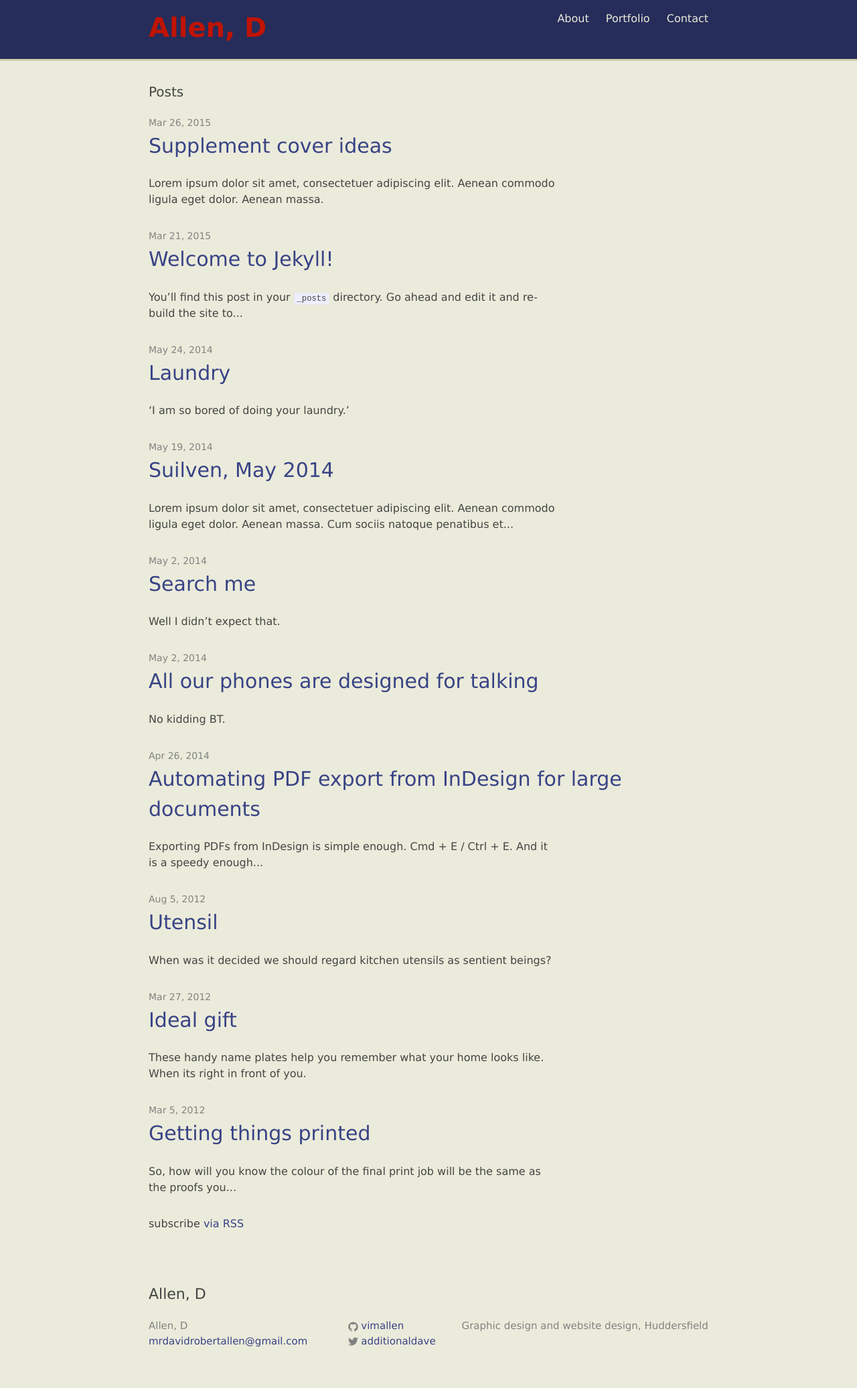
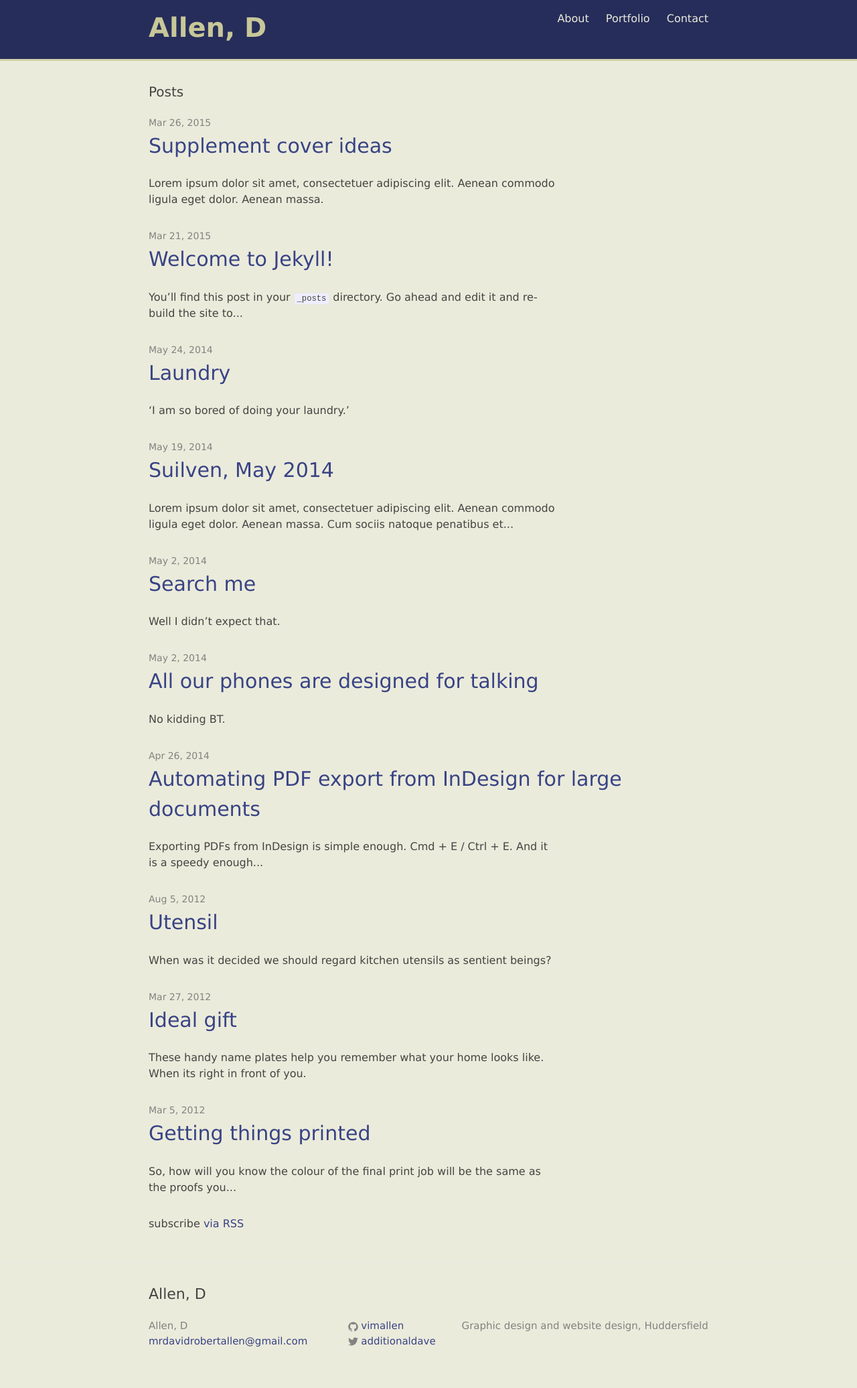
Before and after one commit to vimallen/allend, a Jekyll site: the page built from index.html, in a window 1280 px wide. Shown: the whole page at 67% size. Built offline with Jekyll 4.4.1, drawn with Linux system fonts in a browser that asks for light colours.

Commit message:
Pre-grid

```diff
--- a/_sass/_base.scss
+++ b/_sass/_base.scss
@@ -58,6 +58,7 @@
 figure > img {
     display: block;
 	margin-bottom: 3em;
+	border: 3px solid lighten($background-color, 6%);
 }
 
 figcaption {
--- a/_sass/_layout.scss
+++ b/_sass/_layout.scss
@@ -30,7 +30,7 @@
 
 	&,
 	&:hover {
-		color: $hover-color;
+		color: darken($background-color, 20%);
 	}
 
 
@@ -96,6 +96,7 @@
         .page-link {
             display: block;
 			padding: 0.3125em 0.625em;	/*5px 10px;*/
+			color: $brand-color;
         }
     }
 }
```
